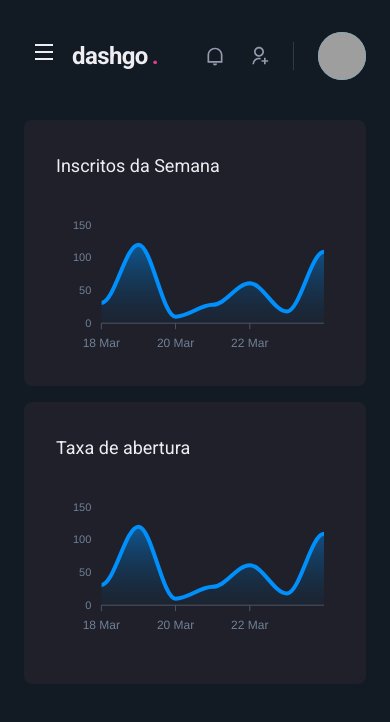
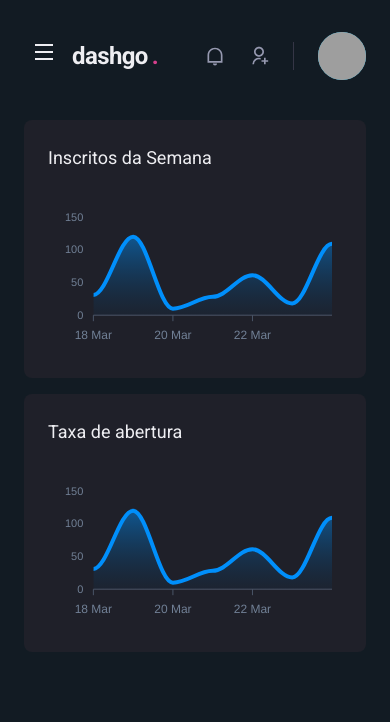
Before and after one commit to wernerjr/dashgo, a Next.js app: page /dashboard in a window 390 px wide. Shown: the top 722 px of the page. Built offline with nearby package versions, Linux system fonts and the light colour scheme; grey boxes are pictures that could not be loaded.

Commit message:
Dashboard responsivo

```diff
--- a/src/pages/dashboard.tsx
+++ b/src/pages/dashboard.tsx
@@ -68,7 +68,7 @@
 
         <SimpleGrid flex="1" gap="4" minChildWidth="320px" align="flex-start">
           <Box
-            p="8"
+            p={["6","8"]}
             bg="gray.800"
             borderRadius={8}
             pb="4"
@@ -77,10 +77,10 @@
             <Chart options={options} series={series} type="area" height="160" />
           </Box>
           <Box
-            p="8"
+            p={["6","8"]}
             bg="gray.800"
             borderRadius={8}
-            // pb="4"
+            pb="4"
           >
             <Text fontSize="lg" mb="4">Taxa de abertura</Text>
             <Chart options={options} series={series} type="area" height="160" />
```
